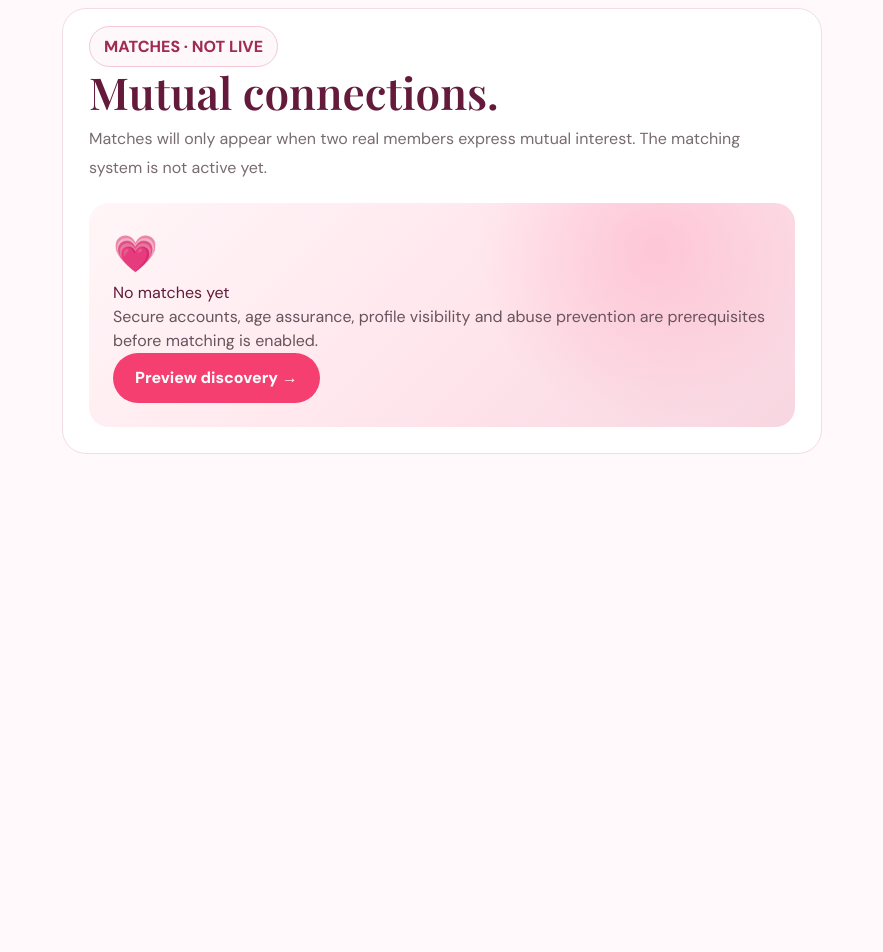
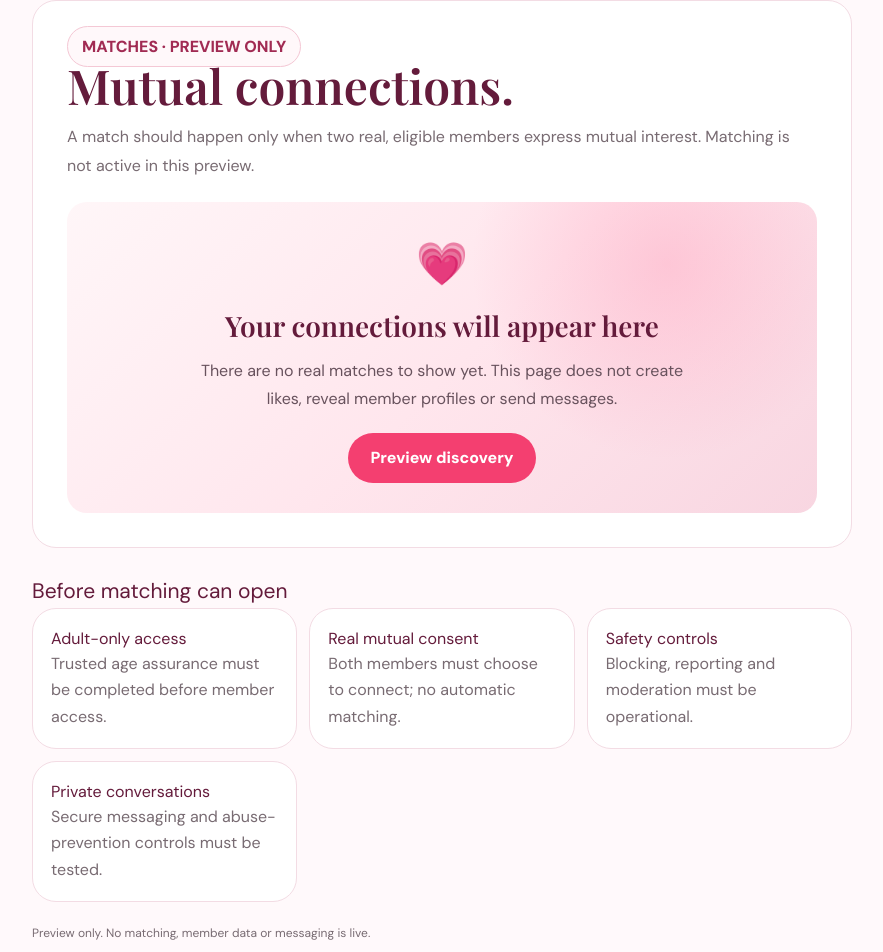
Before and after one commit to pullofficial/Pull, a Next.js app: page /matches in a window 1280 px wide. Shown: the part 80-1032 px from the top of the page, without its empty margins (198-1081 px from the left). Before the commit the page ends 800 px from the top, so only its background shows below. Built offline with nearby package versions, Linux system fonts and the light colour scheme.

Commit message:
Improve matches preview and explain launch prerequisites

```diff
--- a/app/matches/page.tsx
+++ b/app/matches/page.tsx
@@ -1 +1,41 @@
-export default function MatchesPage(){return <main className="container" style={{maxWidth:760,padding:"42px 0 70px"}}><a href="/dashboard">← Member space</a><section className="feature" style={{marginTop:22}}><span className="pill" style={{color:"#a12b53",fontWeight:800}}>MATCHES · NOT LIVE</span><h1 className="serif" style={{fontSize:44,color:"#641b3b"}}>Mutual connections.</h1><p className="muted" style={{lineHeight:1.8}}>Matches will only appear when two real members express mutual interest. The matching system is not active yet.</p><div className="hero-bg" style={{borderRadius:20,padding:24,marginTop:20}}><div style={{fontSize:36}}>💗</div><h2 style={{color:"#641b3b"}}>No matches yet</h2><p style={{color:"#68525d"}}>Secure accounts, age assurance, profile visibility and abuse prevention are prerequisites before matching is enabled.</p><a className="btn btn-primary" href="/discover">Preview discovery →</a></div></section></main>}
+export default function MatchesPage() {
+  return (
+    <main className="container" style={{ maxWidth: 820, padding: "34px 0 72px" }}>
+      <header style={{ display: "flex", justifyContent: "space-between", alignItems: "center", gap: 12, flexWrap: "wrap" }}>
+        <a href="/dashboard">← Member space</a>
+        <a href="/discover">Explore discovery</a>
+      </header>
+
+      <section className="feature" style={{ marginTop: 22, padding: "clamp(20px, 5vw, 34px)" }}>
+        <span className="pill" style={{ color: "#a12b53", fontWeight: 800 }}>MATCHES · PREVIEW ONLY</span>
+        <h1 className="serif" style={{ fontSize: "clamp(36px, 8vw, 48px)", color: "#641b3b", lineHeight: 1.12, marginBottom: 10 }}>Mutual connections.</h1>
+        <p className="muted" style={{ lineHeight: 1.8 }}>A match should happen only when two real, eligible members express mutual interest. Matching is not active in this preview.</p>
+
+        <div className="hero-bg" style={{ borderRadius: 20, padding: "clamp(20px, 5vw, 30px)", marginTop: 22, textAlign: "center" }}>
+          <div aria-hidden="true" style={{ fontSize: 42 }}>💗</div>
+          <h2 className="serif" style={{ color: "#641b3b", fontSize: 28, margin: "10px 0" }}>Your connections will appear here</h2>
+          <p style={{ color: "#68525d", lineHeight: 1.75, maxWidth: 520, margin: "0 auto 20px" }}>There are no real matches to show yet. This page does not create likes, reveal member profiles or send messages.</p>
+          <a className="btn btn-primary" href="/discover">Preview discovery</a>
+        </div>
+      </section>
+
+      <section aria-labelledby="match-readiness" style={{ marginTop: 28 }}>
+        <h2 id="match-readiness" style={{ color: "#641b3b", fontSize: 21 }}>Before matching can open</h2>
+        <div style={{ display: "grid", gridTemplateColumns: "repeat(auto-fit, minmax(min(100%, 220px), 1fr))", gap: 12 }}>
+          {[
+            ["Adult-only access", "Trusted age assurance must be completed before member access."],
+            ["Real mutual consent", "Both members must choose to connect; no automatic matching."],
+            ["Safety controls", "Blocking, reporting and moderation must be operational."],
+            ["Private conversations", "Secure messaging and abuse-prevention controls must be tested."]
+          ].map(([title, detail]) => (
+            <article className="feature" key={title} style={{ padding: 18 }}>
+              <h3 style={{ color: "#641b3b", fontSize: 16, marginTop: 0 }}>{title}</h3>
+              <p className="muted" style={{ lineHeight: 1.65, marginBottom: 0 }}>{detail}</p>
+            </article>
+          ))}
+        </div>
+      </section>
+      <p className="muted" style={{ fontSize: 12, marginTop: 22 }}>Preview only. No matching, member data or messaging is live.</p>
+    </main>
+  );
+}
```
